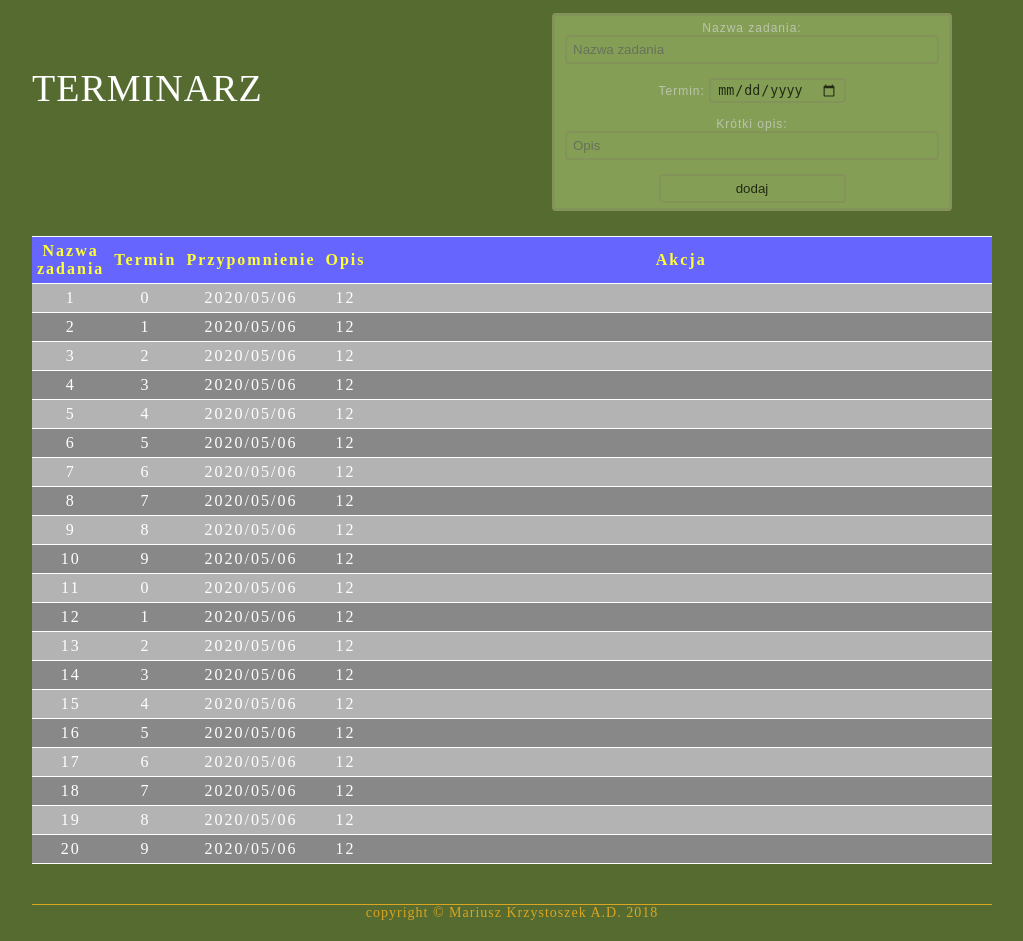
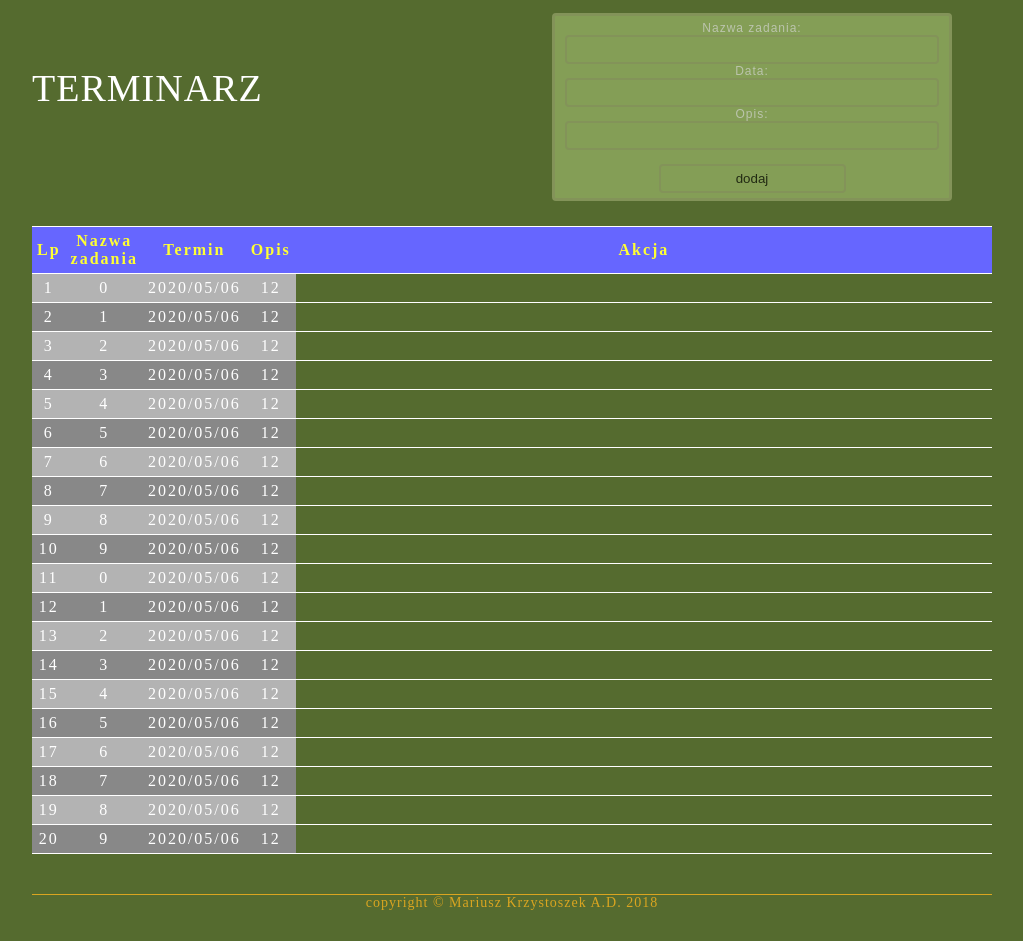
Before and after one commit to MariuszKrz/Terminarz, a Flask app: page / in a window 1280 px wide. Shown: the whole page, without its empty margins (128-1151 px from the left). After the commit the page ends 910 px from the top, so only its background shows below. Run offline with Flask 2, Linux system fonts and the light colour scheme; data comes from the database, SQL or seed files in the repository; both versions use the stored data as it was after the commit.

Commit message:
Udalo sie w koncu z wtf i alchemy naraz

```diff
--- a/app.py
+++ b/app.py
@@ -1,21 +1,37 @@
 import base
-# import insert
-import select
+from form import *
+#import insert
+#import select
 from datetime import date
-from flask import Flask, render_template
+from flask import Flask, render_template, url_for
 from sqlalchemy.orm import sessionmaker
 
 app = Flask(__name__)
-
+app.config['SECRET_KEY'] = "sikretkij"
 
 @app.route('/')
 def hello():
+    form = TaskForm()
     Session = sessionmaker(bind=base.engine)
     session = Session()
 
     records = session.query(base.Terminarz).all()
 
-    return render_template('organizer.html', d = records)
+    return render_template('organizer.html', form=form, records=records)
+
+@app.route('/dodaj', methods=['GET', 'POST'])
+def dodaj():
+    form = TaskForm()
+    Session = sessionmaker(bind=base.engine)
+    session = Session()
+    session.add(base.Terminarz(form.task_name.data, form.date.data, form.description.data))
+
+    records = session.query(base.Terminarz).all()
+
+
+    if form.validate_on_submit():
+        render_template("organizer.html", form=form, records=records)
+    return render_template('organizer.html', form=form, records = records)
 
 if __name__ == '__main__':
     app.run(debug=True)
--- /dev/null
+++ b/form.py
@@ -0,0 +1,7 @@
+from flask_wtf import FlaskForm
+from wtforms import StringField, RadioField, FieldList, validators
+
+class TaskForm(FlaskForm):
+    task_name = StringField('Nazwa zadania: ')
+    date = StringField('Data: ')
+    description = StringField('Opis: ')
--- a/templates/organizer.html
+++ b/templates/organizer.html
@@ -12,10 +12,12 @@
 	</div>
 <!-- ----------------------------	FORMULARZ DODAWANIA REKORDÓW ------------------------------>
 	<div class="form">
-			<form method="post" action="zadanieAdd.php">
-				Nazwa zadania:   <input type="text" name="nazwaZadania" placeholder="Nazwa zadania" onfocus="this.placeholder=''" onblur="this.placeholder='Nazwa zadania'"><br/><br/>
-				Termin:   <input type="date" name="termin" value="Data"/><br/><br/>
-				Krótki opis:   <input type="text" class="opis" name="opis" placeholder="Opis" onfocus="this.placeholder=''" onblur="this.placeholder='Opis'"><br/>
+		<form method="POST" action="{{ url_for('dodaj') }}">
+				{{ form.csrf_token }}
+				{{ form.task_name.label }}	{{ form.task_name }} </br>
+				{{ form.date.label }}	{{ form.date }} </br>
+				{{ form.description.label }}	{{ form.description }} </br>
+
 				</br><input type="submit" value="dodaj"/>
 			</form>
 	</div>
@@ -26,26 +28,21 @@
 <!-- ---------------------------- TABELA REKORDÓW ------------------------------>
 	<table id="tabela">
 		<tr>
-			<th width="230px">Nazwa zadania</th><th>Termin</th><th>Przypomnienie</th><th width="430 px">Opis</th><th  colspan="2">Akcja</th>
+			<th width="230px">Lp</th><th>Nazwa zadania</th><th>Termin</th><th width="430 px">Opis</th><th  colspan="2">Akcja</th>
 		</tr>
 <!-- ----------------------------	POBRANIE REKORDÓW ------------------------	-->
-<!--		<tr>-->
-<!--			<td><h1>{{ d }}</h1></td>-->
-<!--		</tr>-->
-		{% for dane in d %}
+
+		{% for dane in records %}
 			<tr>
 				<td>{{ dane.id }}</td>
 				<td class='data'>{{ dane.name }}</td>
 				<td class='data'>{{ dane.date }}</td>
 				<td>{{ dane.description }}</td>
 
-					<td><a href='zmiana.php?zmiana=".$wiersz['Lp_cal']."'><i class='icon-pencil'></i></a></td>
-					<td><a href='organizer.php?delete=".$wiersz['Lp_cal']."'><i class='icon-trash-empty'></i></a></td>
-
 			</tr>
 		{% endfor %}
 		</table>
 	</div>
-	<div class="stopka">copyright &copy Mariusz Krzystoszek A.D. 2018
+	<div class="stopka">copyright &copy Mariusz Krzystoszek A.D. 2018</div>
 </div>
 {% endblock %}
```
Also changed, not shown: base.py (+11 -1 lines), zadania2.db.
